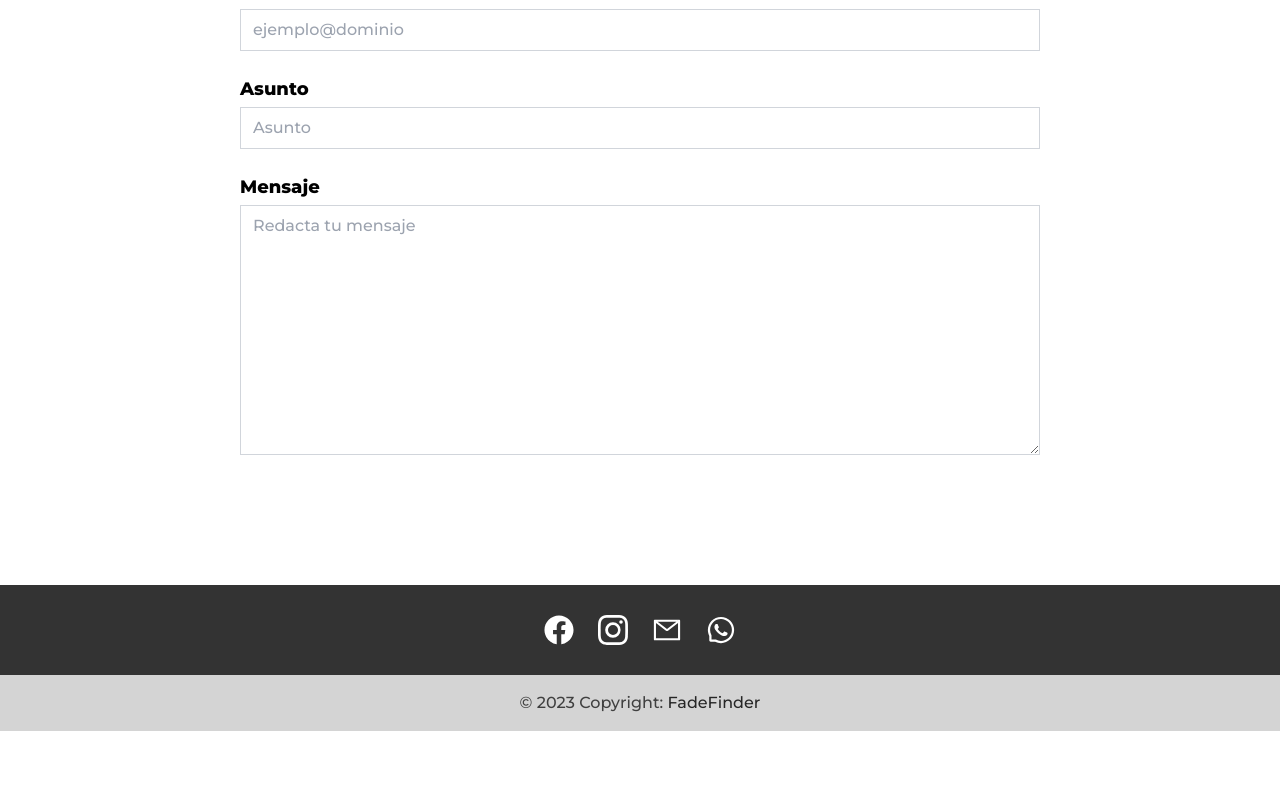
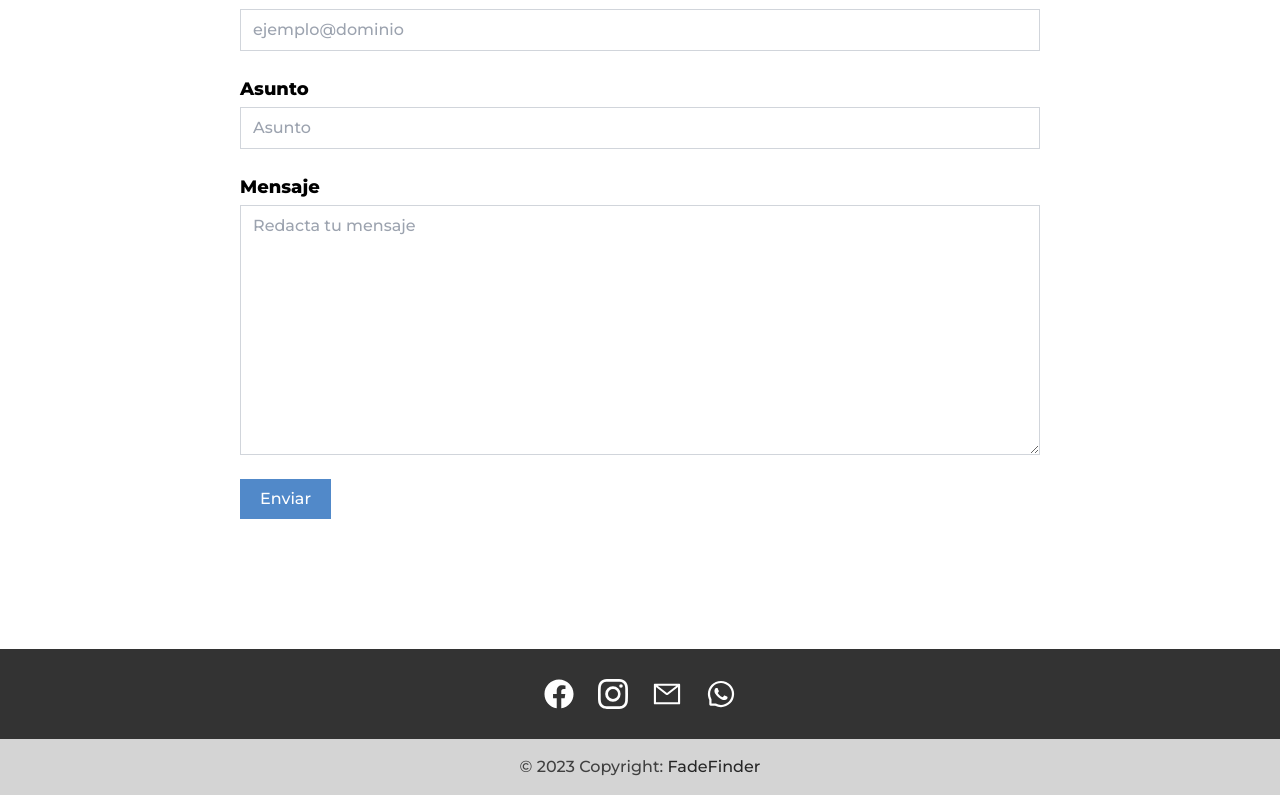
Before and after one commit to fade-finder/fade-finder, a React (Vite) app in the folder frontend/: page / in a window 1280 px wide. Shown: the part 2919-3714 px from the top of the page. Before the commit the page ends 3650 px from the top, so only its background shows below. Built offline with nearby package versions, Linux system fonts and the light colour scheme.

Commit message:
Se agrego el boton para enviar el formulario de contacto que se encuentra en la LandingPage

```diff
--- a/frontend/src/pages/LandingPage.jsx
+++ b/frontend/src/pages/LandingPage.jsx
@@ -81,6 +81,9 @@ const LandingPage = () => {
 							<label htmlFor="mensaje" className='text-lg font-bold'>Mensaje</label>
 							<textarea name="mensaje" id="mensaje" placeholder='Redacta tu mensaje' className='w-full min-h-[250px] outline-none border border-gray-300 duration-200 focus:border-[var(--colorPrimario)] px-3 py-2'></textarea>
 						</div>
+						<div>
+							<button type="submit" className='bg-[var(--colorPrimario)] text-white px-5 py-2 hover:opacity-90 hover:shadow-lg'>Enviar</button>
+						</div>
 					</form>
 				</div>
 			</Section>
```
